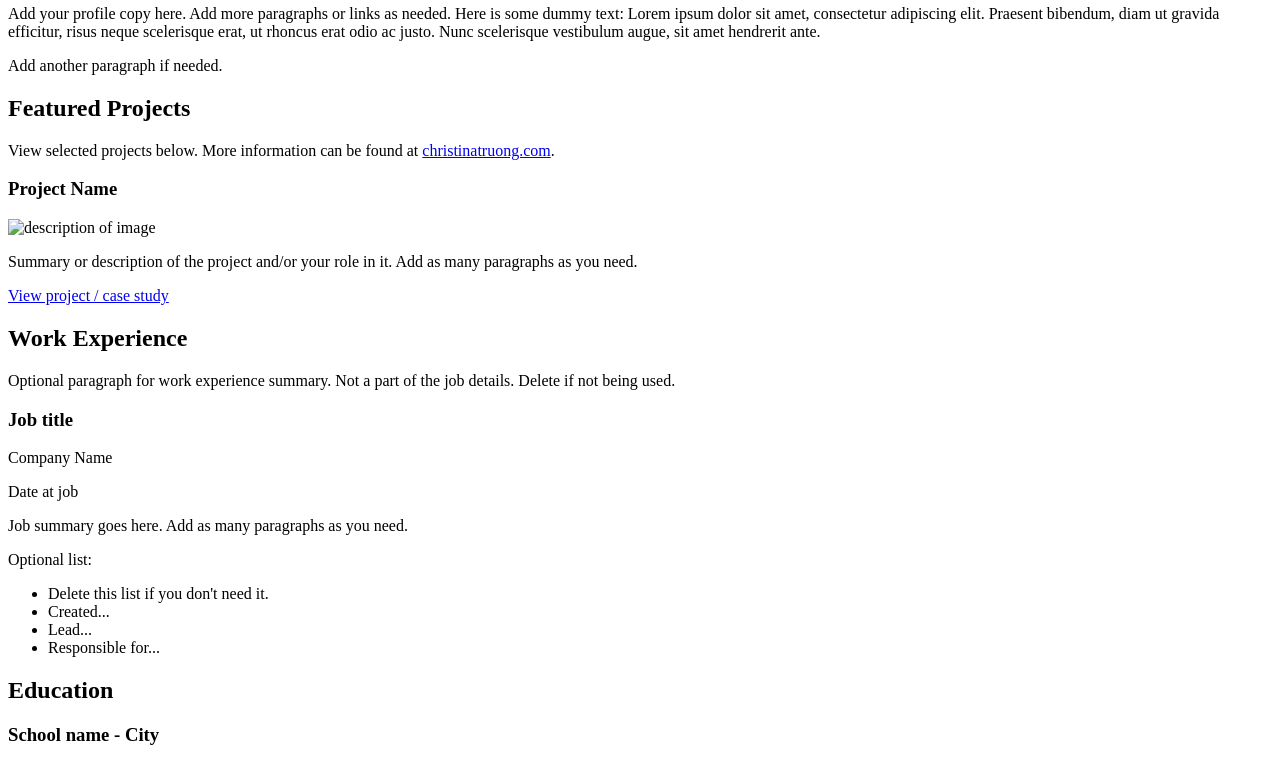
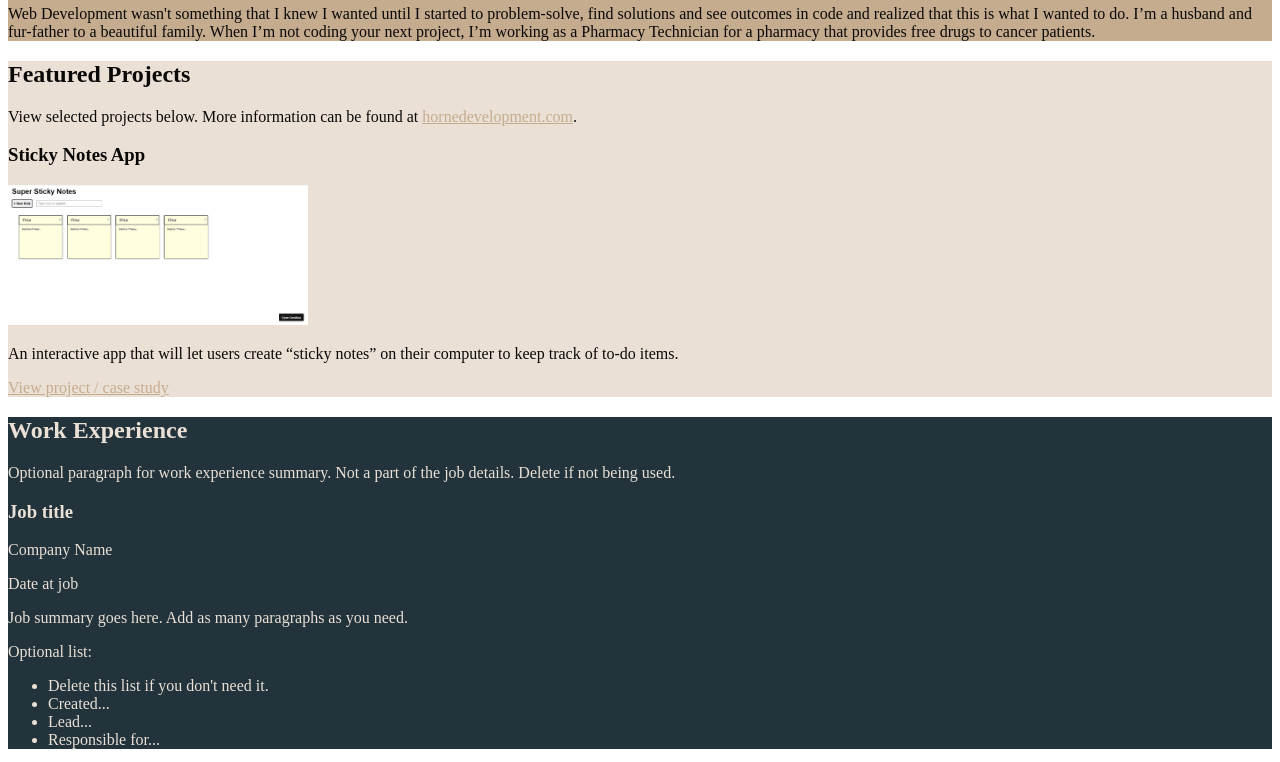
Before and after one commit to Chris-Horne/css-portfolio, a plain HTML site: page index.html in a window 1280 px wide. Shown: the part 122-884 px from the top of the page. Drawn offline with Linux system fonts and the light colour scheme.

Commit message:
Styled CSS

```diff
--- a/css/style.css
+++ b/css/style.css
@@ -0,0 +1,60 @@
+/* Color Palette
+https://coolors.co/0a0908-22333b-eae0d5-c6ac8f-5e503f
+
+Rich Black : #0a0908
+Gunmetal : #22333B
+Almond : #EAE0D5
+Khaki Web : #C6AC8F
+Umber : #5E503F
+ */
+
+/* Global Styles
+ ---------------------------------------- */
+
+body {
+  color: #0a0908;
+}
+
+img {
+  width: 300px;
+}
+
+a {
+  color: #c6ac8f;
+}
+
+a:hover {
+  text-decoration: none;
+}
+
+/* Profile
+ ---------------------------------------- */
+
+header {
+  background-color: #c6ac8f;
+}
+
+/* Projects
+ ---------------------------------------- */
+
+.projects {
+  background-color: #eae0d5;
+}
+
+/* Work Experience
+ ---------------------------------------- */
+
+.work-experience {
+  background-color: #22333b;
+  color: #eae0d5;
+}
+
+/* Education
+ ---------------------------------------- */
+
+/* Contact Information
+ ---------------------------------------- */
+
+footer {
+  background-color: #5e503f;
+}
--- a/index.html
+++ b/index.html
@@ -1,58 +1,53 @@
 <!DOCTYPE html>
 <html lang="en">
+
 <head>
   <meta charset="UTF-8" />
-    <meta
-      name="viewport"
-      content="width=device-width, initial-scale=1.0" />
+  <meta name="viewport" content="width=device-width, initial-scale=1.0" />
   <title>Chris Horne | Front End Web Developer</title>
+  <link rel="stylesheet" href="css/style.css">
 </head>
+
 <body>
   <main>
     <!-- ***********************  ABOUT / PROFILE  *********************** -->
     <header>
-        <h1>Your Name</h1>
-        <h2>Job title or tagline</h2>
+      <h1>Chris Horne</h1>
+      <h2>Front End Web Developer</h2>
 
       <p>
-          Add your profile copy here. Add more paragraphs or links as needed.
-          Here is some dummy text: Lorem ipsum dolor sit amet, consectetur
-          adipiscing elit. Praesent bibendum, diam ut gravida efficitur, risus
-          neque scelerisque erat, ut rhoncus erat odio ac justo. Nunc
-          scelerisque vestibulum augue, sit amet hendrerit ante.
+        Web Development wasn't something that I knew I wanted until I started
+        to problem-solve, find solutions and see outcomes in code and realized
+        that this is what I wanted to do. I’m a husband and fur-father to a
+        beautiful family. When I’m not coding your next project, I’m working
+        as a Pharmacy Technician for a pharmacy that provides free drugs to
+        cancer patients.
       </p>
-        <p>Add another paragraph if needed.</p>
     </header>
 
     <!-- ********************  PROJECTS / PORTFOLIO  ********************* -->
-      <section>
+    <section class='projects'>
       <h2>Featured Projects</h2>
       <p>
         View selected projects below. More information can be found at
-          <a href="http://christinatruong.com">christinatruong.com</a>.
+        <a href="http://hornedevelopment.com">hornedevelopment.com</a>.
       </p>
 
       <!-- Copy the whole <section> block to add more projects. -->
       <section>
-          <h3>Project Name</h3>
-          <img
-            src="project-thumbnail.png"
-            alt="description of image" />
+        <h3>Sticky Notes App</h3>
+        <img src="img/sticky-notes-app.png" alt="sticky-notes-app" />
         <p>
-            Summary or description of the project and/or your role in it. Add as
-            many paragraphs as you need.
+          An interactive app that will let users create “sticky notes” on
+          their computer to keep track of to-do items.
         </p>
-          <a
-            href="#"
-            target="_blank"
-            >View project / case study</a
-          >
+        <a href="https://ry8i3z.csb.app/" target="_blank">View project / case study</a>
       </section>
       <!-- End of Project block. -->
     </section>
 
     <!-- ***********************  WORK EXPERIENCE  *********************** -->
-      <section>
+    <section class='work-experience'>
       <h2>Work Experience</h2>
       <p>
         Optional paragraph for work experience summary. Not a part of the job
@@ -77,7 +72,7 @@
     </section>
 
     <!-- ******************  EDUCATION & CERTIFICATIONS ****************** -->
-      <section>
+    <section class='education'>
       <h2>Education</h2>
 
       <!-- Copy this whole <section> block to add more schools. -->
@@ -97,35 +92,20 @@
       <ul>
         <li><a href="mailto:email@example.com">email@example.com</a></li>
         <li>
-            <a
-              href="http://yourwebsite.com"
-              target="_blank"
-              >yourwebsite.com</a
-            >
+          <a href="http://yourwebsite.com" target="_blank">yourwebsite.com</a>
         </li>
         <li>
-            <a
-              href="#"
-              target="_blank"
-              >Twitter</a
-            >
+          <a href="#" target="_blank">Twitter</a>
         </li>
         <li>
-            <a
-              href="#"
-              target="_blank"
-              >LinkedIn</a
-            >
+          <a href="#" target="_blank">LinkedIn</a>
         </li>
         <li>
-            <a
-              href="#"
-              target="_blank"
-              >Facebook</a
-            >
+          <a href="#" target="_blank">Facebook</a>
         </li>
       </ul>
     </footer>
   </main>
 </body>
+
 </html>
```
Also changed, not shown: img/Jubilee.png (added), img/guess-the-word.png (added), img/sticky-notes-app.png (added), 1 other file. Lines whose indentation alone changed are shown as unchanged.
